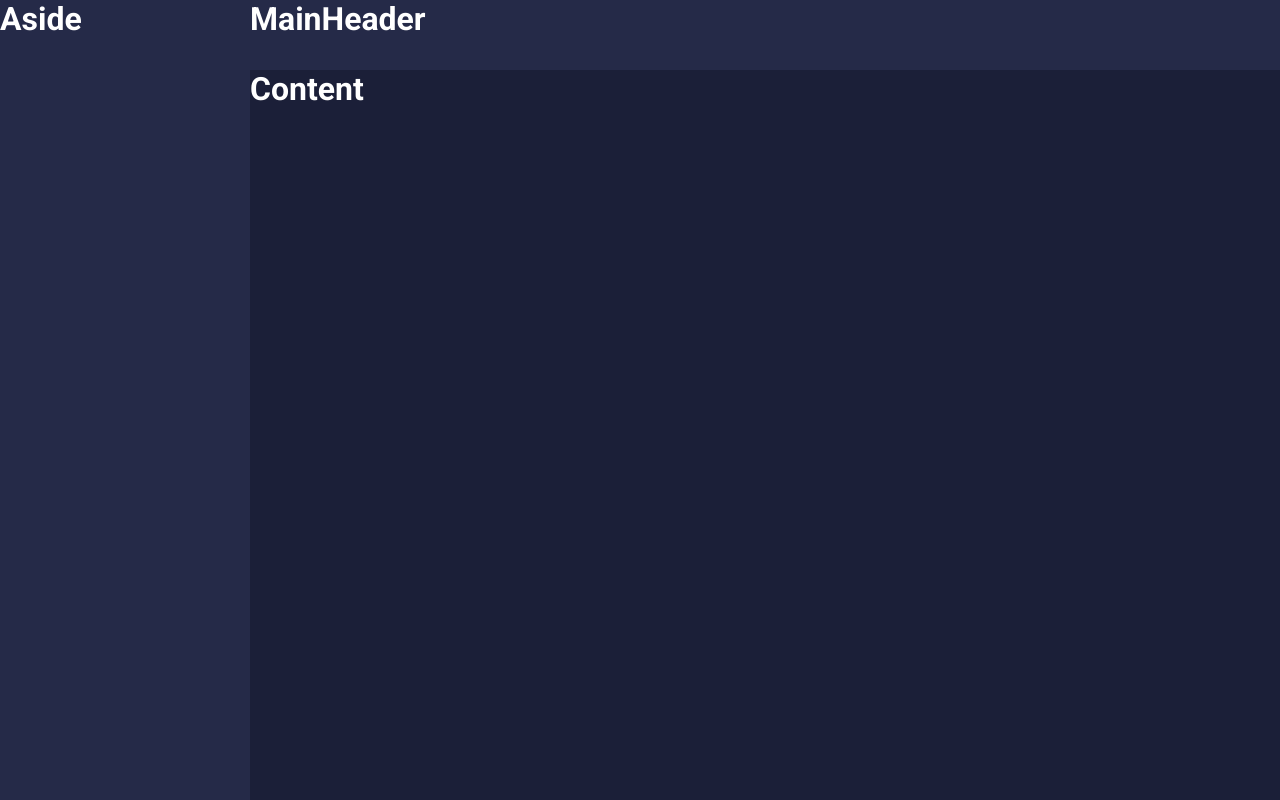
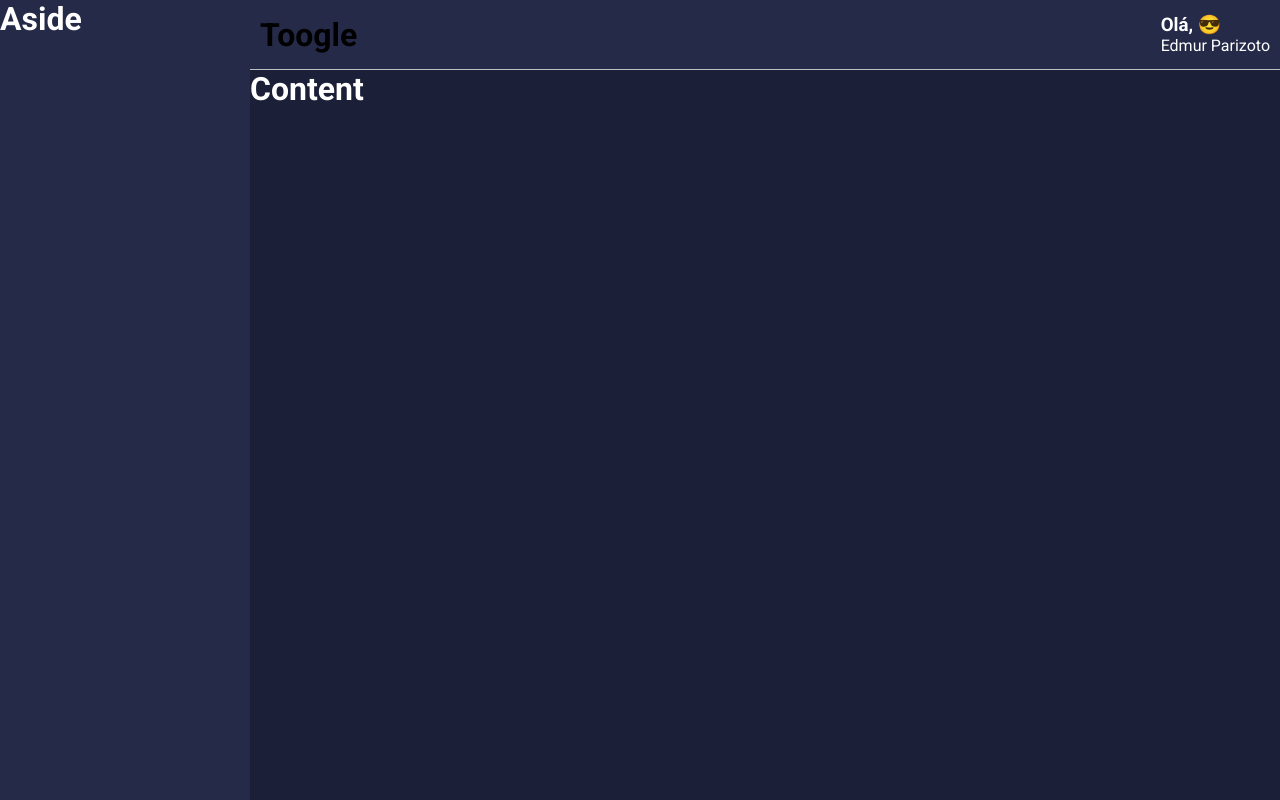
Before and after one commit to edmurneves/carteira-digital, a React (Create React App) app: page / in a window 1280 px wide. Built offline with nearby package versions, Linux system fonts and the light colour scheme.

Commit message:
Feat: Estilzação do header

```diff
--- a/src/components/MainHeader/index.tsx
+++ b/src/components/MainHeader/index.tsx
@@ -1,10 +1,22 @@
-import React from 'react';
-import { Container } from './styles';
+import React, { useMemo} from 'react';
+import { emojis } from '../../utils/emojis'
+import { Container, Profile, Welcome, UserName } from './styles';
 
 const MainHeader: React.FC = () => {
+
+    const emoji = useMemo(() => {
+        const indice = Math.floor(Math.random() * emojis.length);
+        return emojis[indice];
+
+    }, []);
+
     return (
         <Container>
-            <h1>MainHeader</h1>
+            <h1>Toogle</h1>
+            <Profile>
+                <Welcome>Olá, {emoji} </Welcome>
+                <UserName>Edmur Parizoto</UserName>
+            </Profile>
         </Container>
     );
 }
--- a/src/components/MainHeader/styles.ts
+++ b/src/components/MainHeader/styles.ts
@@ -2,6 +2,21 @@
 
 export const Container = styled.div`
     grid-area: MH;
-    color: ${props => props.theme.colors.white};
+
     background-color: ${props => props.theme.colors.secondary};
+
+    display: flex;
+    justify-content: space-between;
+    align-items: center;
+
+    padding: 0 10px;
+
+    border-bottom: 1px solid ${props => props.theme.colors.gray};
 `;
+
+export const Profile = styled.div`
+    color: ${props => props.theme.colors.white}`;
+
+export const Welcome = styled.h3``;
+
+export const UserName = styled.span``;
--- /dev/null
+++ b/src/utils/emojis.ts
@@ -0,0 +1 @@
+export const emojis = ['🤑', '🤠', '🤩', '🤡', '😷', '😎', '😂'];
```
